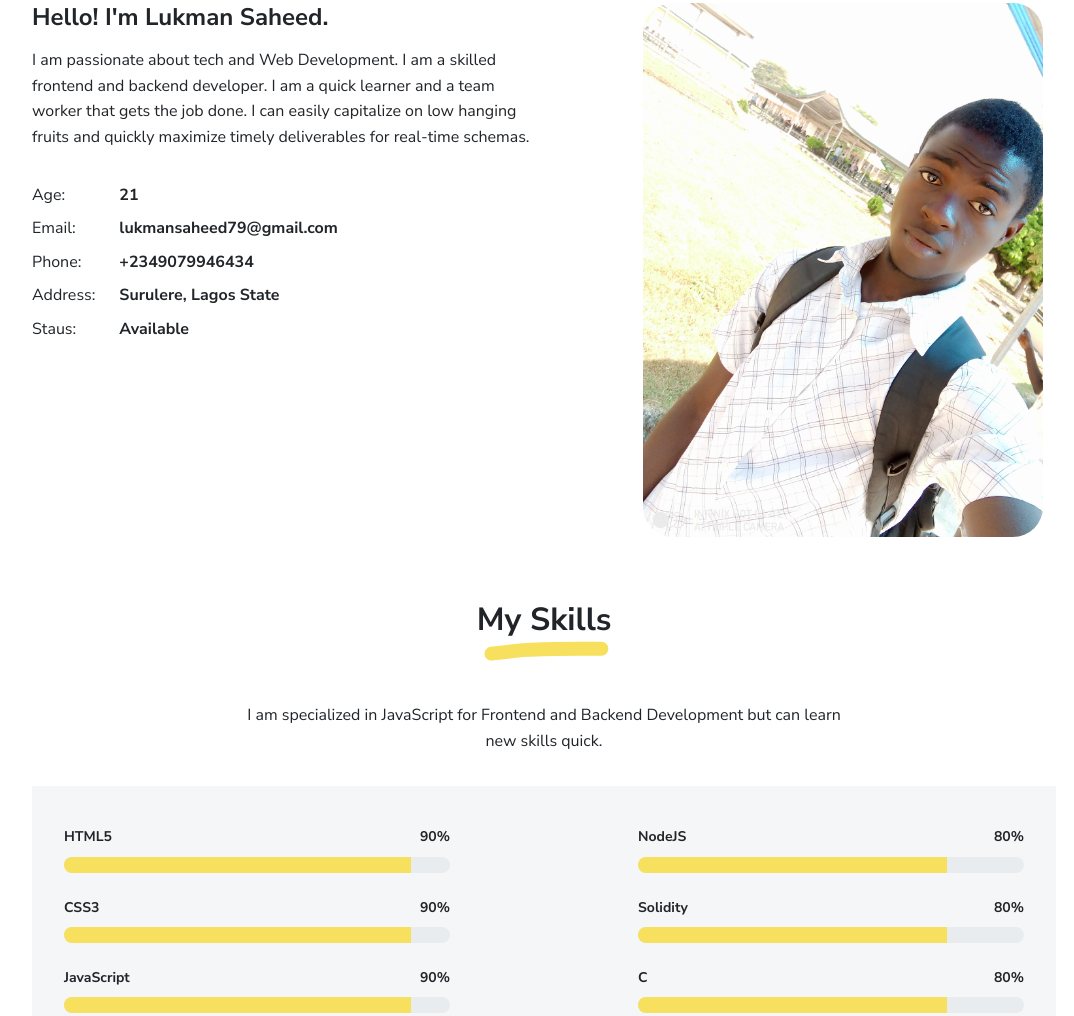
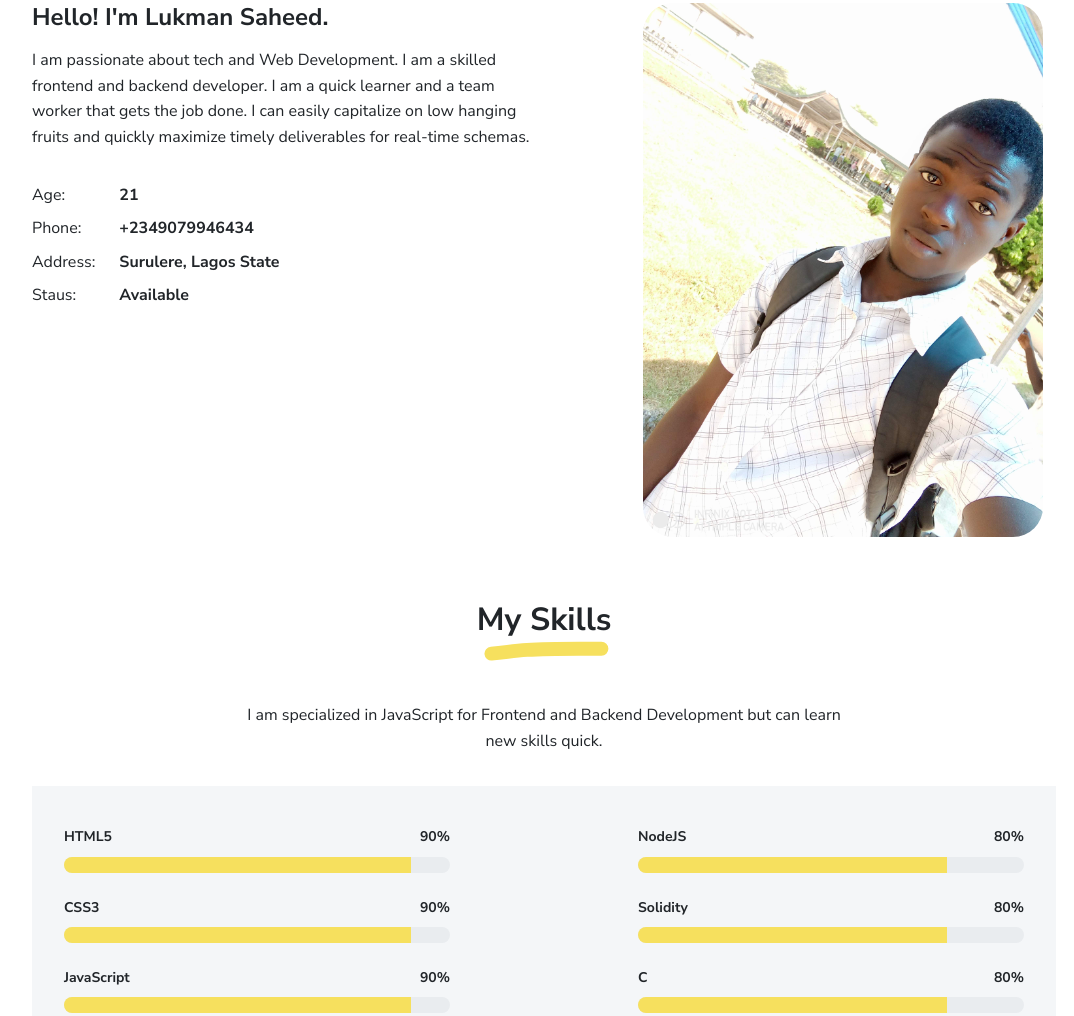
Before and after one commit to Hexdee/hexdee.github.io, a plain HTML site: page index.html in a window 1280 px wide. Shown: the part 831-1847 px from the top of the page, without its empty margins (96-1170 px from the left). Drawn offline with Linux system fonts and the light colour scheme.

Commit message:
Update index.html

```diff
--- a/index.html
+++ b/index.html
@@ -87,12 +87,12 @@
           <div class="col-sm-10">
             <div class="pb-1 fw-bolder">21</div>
           </div>
-          <div class="col-sm-2">
+          <!--<div class="col-sm-2">
             <div class="pb-1">Email:</div>
           </div>
           <div class="col-sm-10">
             <div class="pb-1 fw-bolder">lukmansaheed79@gmail.com</div>
-          </div>
+          </div>-->
 
 
           <div class="col-sm-2">
```
